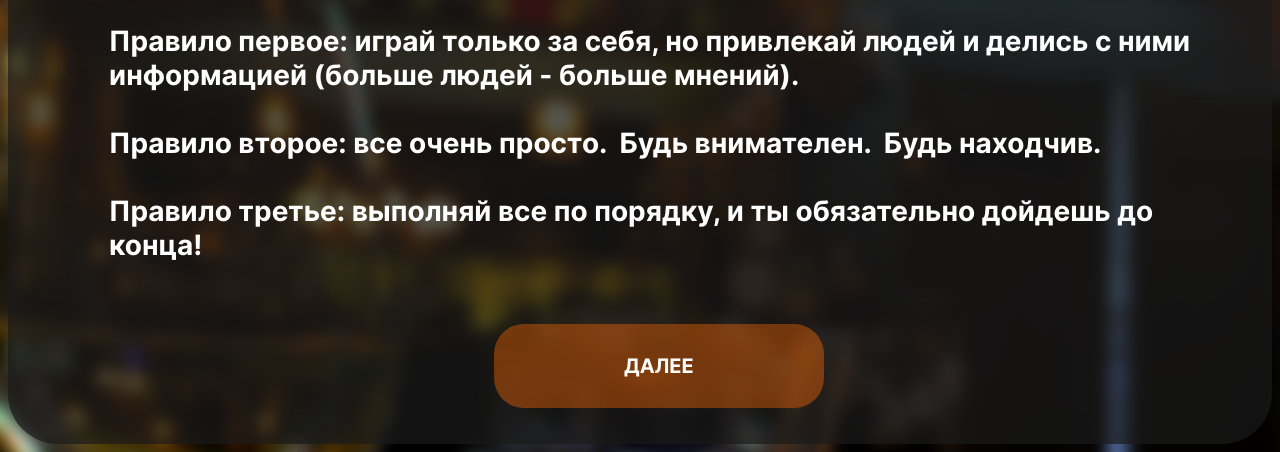
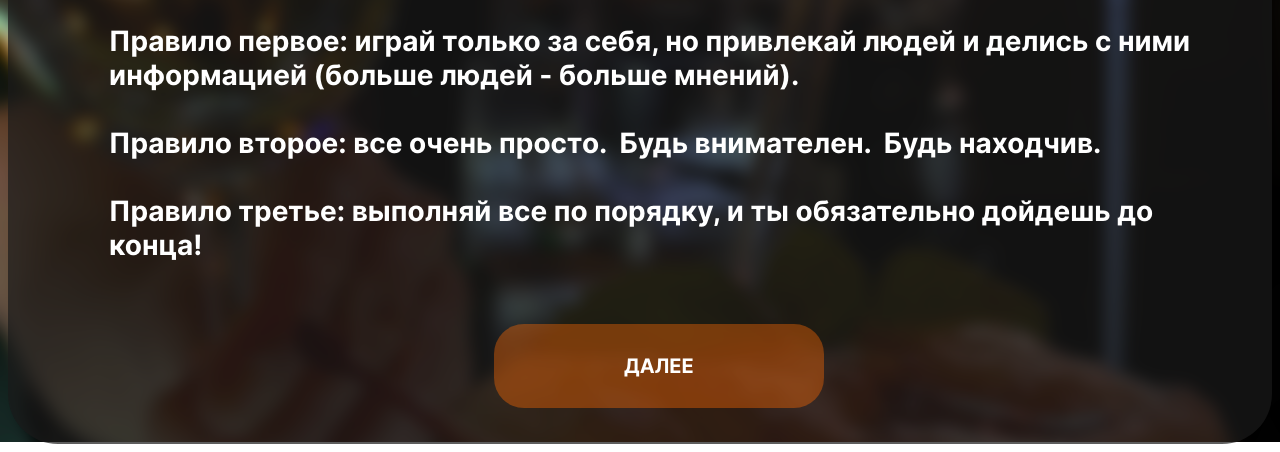
Before and after one commit to gotik48/VseSVoi, a plain HTML site: page rules.html in a window 1280 px wide. Shown: the part 358-810 px from the top of the page. Drawn offline with Linux system fonts and the light colour scheme.

Commit message:
Добавление фона на страницы

```diff
--- a/css/indexstyle.css
+++ b/css/indexstyle.css
@@ -129,13 +129,12 @@ input{
     text-decoration: none;
 }
 
-html {
-    background-image: url(/img/first.png);
-    background-repeat: no-repeat;
-    background-position: center center;
-    background-attachment: fixed;
-    -webkit-background-size: cover;
-    -moz-background-size: cover;
-    -o-background-size: cover;
-    background-size: cover;
+img {
+    top: 0;
+    left: 0;
+    position: absolute;
+    object-fit: cover;
+    height: 100vh;
+    width: 100vw;
+    z-index: -1;
 }
--- a/css/rulesstyle.css
+++ b/css/rulesstyle.css
@@ -82,13 +82,12 @@
 }
 
 
-html {
-    background-image: url(/img/first.png);
-    background-repeat: no-repeat;
-    background-position: center center;
-    background-attachment: fixed;
-    -webkit-background-size: cover;
-    -moz-background-size: cover;
-    -o-background-size: cover;
-    background-size: cover;
+img {
+    top: 0;
+    left: 0;
+    position: absolute;
+    object-fit: cover;
+    height: 100vh;
+    width: 100vw;
+    z-index: -1;
 }
--- a/rules.html
+++ b/rules.html
@@ -7,6 +7,7 @@
     <script src="js/rulesform.js" type="text/javascript"></script>
 </head>
 <body>
+<img src="/img/first.png" alt="">
 <div class="first">
     <div class="second">
         <p class="rule_title">
```
Also changed, not shown: index.html (+1 -0 lines).
